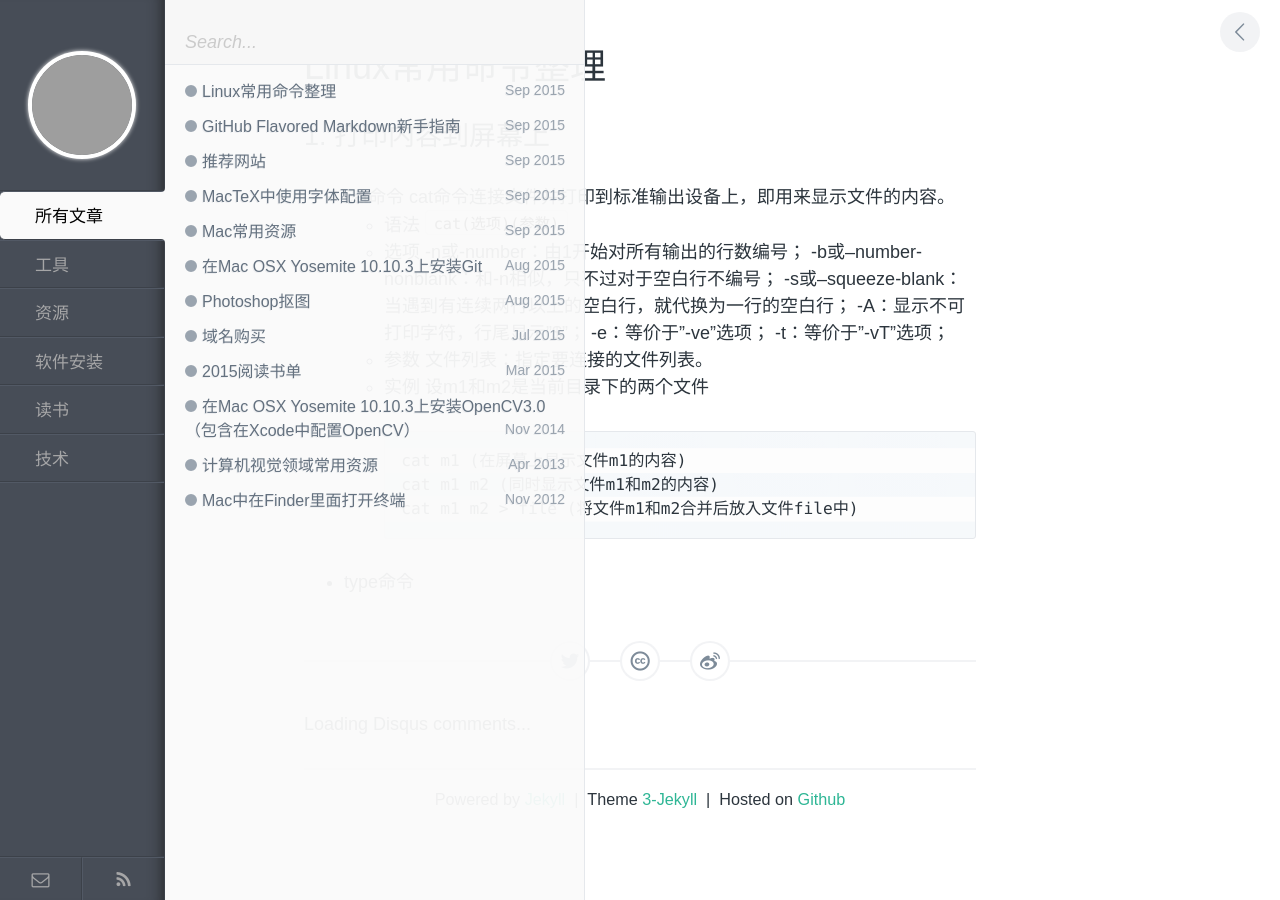
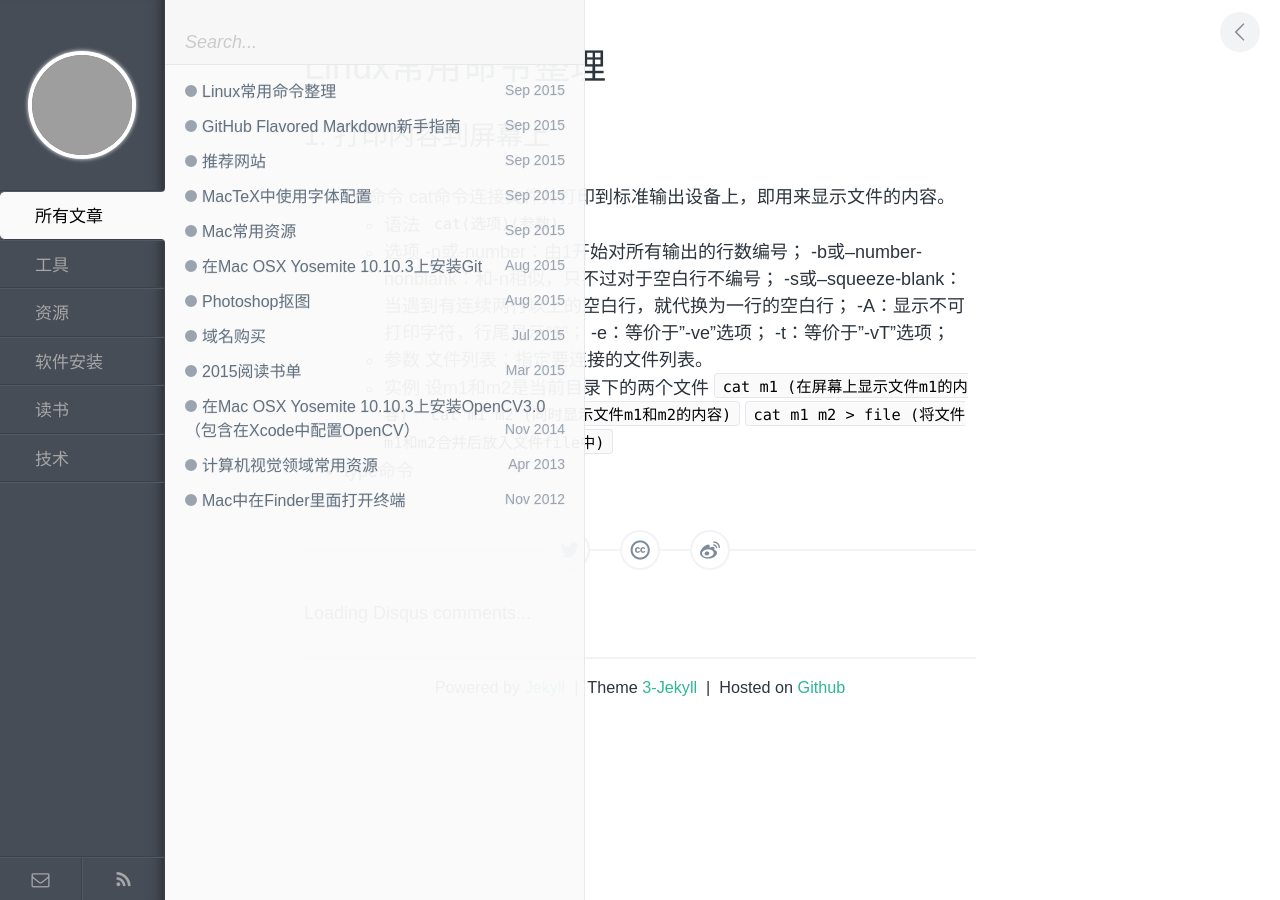
Before and after one commit to zhuyafei/zhuyafei.github.io, a Jekyll site: the page built from _posts/tech/2015-09-21-LinuxCommand.md, in a window 1280 px wide. Built offline with Jekyll 4.4.1, drawn with Linux system fonts in a browser that asks for light colours; comment, search, counter and statistics services are not loaded; grey boxes are pictures that could not be loaded.

````diff
--- a/_posts/tech/2015-09-21-LinuxCommand.md
+++ b/_posts/tech/2015-09-21-LinuxCommand.md
@@ -20,10 +20,8 @@ category: 技术
 	文件列表：指定要连接的文件列表。
 	* 实例
 	设m1和m2是当前目录下的两个文件
-```
-cat m1 (在屏幕上显示文件m1的内容)
-cat m1 m2 (同时显示文件m1和m2的内容)
-cat m1 m2 > file (将文件m1和m2合并后放入文件file中)
-```
+	`cat m1 (在屏幕上显示文件m1的内容)`
+	`cat m1 m2 (同时显示文件m1和m2的内容)`
+	`cat m1 m2 > file (将文件m1和m2合并后放入文件file中)`
 
 * type命令
````
